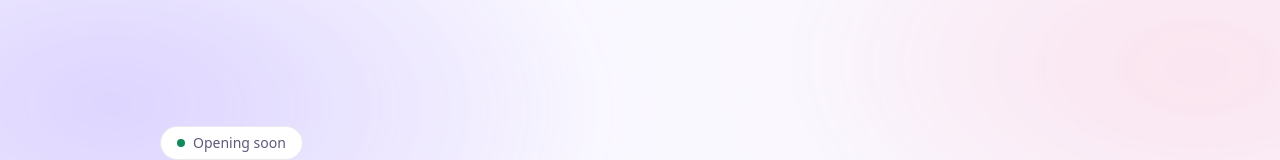
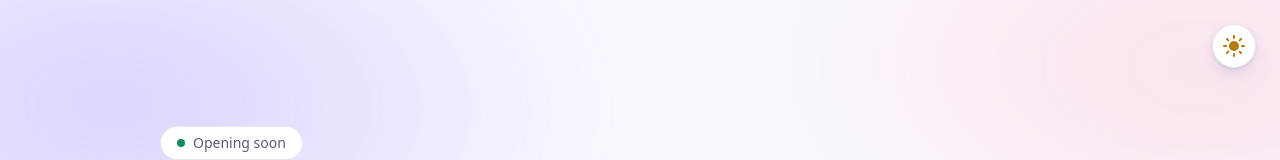
Before and after one commit to siddichandu02/privacy-toolkit, a React (Vite) app: page / in a window 1280 px wide. Shown: the top 160 px of the page. Built offline with nearby package versions, Linux system fonts and the light colour scheme.

Commit message:
sun and moon theme toggle

```diff
--- a/src/App.tsx
+++ b/src/App.tsx
@@ -1,3 +1,4 @@
+import { ThemeToggle } from './components/ThemeToggle';
 import { TOOLS } from './tools';
 
 const dotClass: Record<(typeof TOOLS)[number]['accent'], string> = {
@@ -12,6 +13,9 @@ export default function App() {
   return (
     <>
       <div className="mesh" aria-hidden="true" />
+      <div className="fixed top-4 right-4 z-20 sm:top-6 sm:right-6">
+        <ThemeToggle />
+      </div>
       <main className="relative z-10 mx-auto flex min-h-dvh max-w-5xl flex-col justify-center px-4 py-16 sm:px-8">
         <p className="mb-6 inline-flex w-fit items-center gap-2 rounded-full border border-line bg-surface px-4 py-1.5 text-sm text-muted backdrop-blur-md">
           <span className="size-2 rounded-full bg-mint" aria-hidden="true" />
--- /dev/null
+++ b/src/components/ThemeToggle.tsx
@@ -0,0 +1,109 @@
+import { motion, useReducedMotion, type Transition } from 'framer-motion';
+import { useId } from 'react';
+import { useTheme } from '../theme/useTheme';
+
+const spring: Transition = { type: 'spring', stiffness: 260, damping: 18 };
+const RAY_ANGLES = [0, 45, 90, 135, 180, 225, 270, 315];
+
+/**
+ * Sun that folds into a moon. A mask circle slides across the sun's body to
+ * carve the crescent while the rays tuck away and the whole icon rolls.
+ */
+export function ThemeToggle({ className = '' }: { className?: string }) {
+  const { theme, toggleTheme } = useTheme();
+  const reduced = useReducedMotion();
+  const maskId = useId();
+  const isDark = theme === 'dark';
+  const next = isDark ? 'light' : 'dark';
+  const t = reduced ? { duration: 0.2 } : spring;
+
+  return (
+    <motion.button
+      type="button"
+      onClick={toggleTheme}
+      aria-label={`Switch to ${next} theme`}
+      title={`Switch to ${next} theme`}
+      whileTap={reduced ? undefined : { scale: 0.88 }}
+      whileHover={reduced ? undefined : { scale: 1.06 }}
+      transition={spring}
+      className={`relative grid size-11 cursor-pointer place-items-center rounded-full border border-line bg-surface text-fg shadow-soft backdrop-blur-md transition-colors hover:border-line-strong ${className}`}
+    >
+      {reduced ? (
+        <svg viewBox="0 0 24 24" className="size-6" aria-hidden="true">
+          <motion.g
+            key={theme}
+            initial={{ opacity: 0 }}
+            animate={{ opacity: 1 }}
+            transition={{ duration: 0.2 }}
+          >
+            {isDark ? <MoonShape /> : <SunShape />}
+          </motion.g>
+        </svg>
+      ) : (
+        <motion.svg
+          viewBox="0 0 24 24"
+          className="size-6"
+          aria-hidden="true"
+          animate={{ rotate: isDark ? 40 : 90 }}
+          transition={t}
+        >
+          <mask id={maskId}>
+            <rect width="24" height="24" fill="white" />
+            <motion.circle
+              r="6"
+              fill="black"
+              initial={false}
+              animate={isDark ? { cx: 16.5, cy: 7.5 } : { cx: 30, cy: -6 }}
+              transition={t}
+            />
+          </mask>
+          <motion.circle
+            cx="12"
+            cy="12"
+            fill="currentColor"
+            mask={`url(#${maskId})`}
+            initial={false}
+            animate={{ r: isDark ? 8.5 : 5 }}
+            transition={t}
+            style={{ color: isDark ? 'var(--fg)' : 'var(--sunshine)' }}
+          />
+          <motion.g
+            stroke="var(--sunshine)"
+            strokeWidth="2"
+            strokeLinecap="round"
+            initial={false}
+            animate={{ opacity: isDark ? 0 : 1, scale: isDark ? 0.4 : 1 }}
+            transition={t}
+            style={{ originX: '12px', originY: '12px' }}
+          >
+            {RAY_ANGLES.map((angle) => (
+              <line
+                key={angle}
+                x1="12"
+                y1="2"
+                x2="12"
+                y2="4"
+                transform={`rotate(${angle} 12 12)`}
+              />
+            ))}
+          </motion.g>
+        </motion.svg>
+      )}
+    </motion.button>
+  );
+}
+
+function SunShape() {
+  return (
+    <g stroke="var(--sunshine)" strokeWidth="2" strokeLinecap="round">
+      <circle cx="12" cy="12" r="5" fill="var(--sunshine)" stroke="none" />
+      {RAY_ANGLES.map((angle) => (
+        <line key={angle} x1="12" y1="2" x2="12" y2="4" transform={`rotate(${angle} 12 12)`} />
+      ))}
+    </g>
+  );
+}
+
+function MoonShape() {
+  return <path d="M20 14.5A8.5 8.5 0 1 1 9.5 4a7 7 0 0 0 10.5 10.5Z" fill="var(--fg)" />;
+}
```
Also changed, not shown: 1 other file (tests, documents, lock files or other folders).
